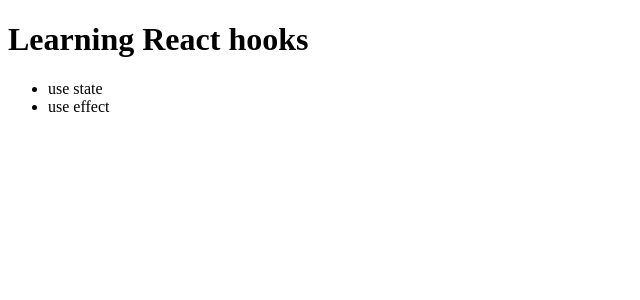
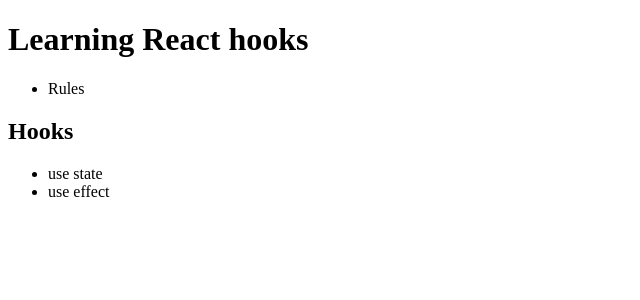
Before and after one commit to blue32a-sandbox/react-hooks, a React (Create React App) app: page / in a window 1280 px wide. Shown: the top 300 px of the page, without its empty margins (0-640 px from the left). Built offline with nearby package versions, Linux system fonts and the light colour scheme.

Commit message:
Rules of Hooks

```diff
--- a/src/App.js
+++ b/src/App.js
@@ -1,6 +1,7 @@
 import { useState } from 'react';
 import Effect from './Effect';
 import Home from './Home';
+import Rule from './Rule';
 import State from './State';
 
 function App() {
@@ -12,7 +13,8 @@
   const contents = new Map([
     ['home', <Home changePageHandler={changePageHandler} />],
     ['state', <State changePageHandler={changePageHandler} />],
-    ['effect', <Effect  changePageHandler={changePageHandler} />]
+    ['effect', <Effect changePageHandler={changePageHandler} />],
+    ['rule', <Rule  changePageHandler={changePageHandler} />]
   ]);
   const content = contents.get(page);
 
--- a/src/Home.js
+++ b/src/Home.js
@@ -2,6 +2,11 @@
   return (
     <>
       <h1>Learning React hooks</h1>
+      <ul>
+        <li onClick={() => changePageHandler('rule')}>Rules</li>
+      </ul>
+
+      <h2>Hooks</h2>
       <ul>
         <li onClick={() => changePageHandler('state')}>use state</li>
         <li onClick={() => changePageHandler('effect')}>use effect</li>
--- /dev/null
+++ b/src/Rule.js
@@ -0,0 +1,44 @@
+import { useEffect, useState } from "react";
+
+export default function Rule({ changePageHandler }) {
+  return (
+    <>
+      <h1>Rules</h1>
+      <Form />
+      <p onClick={() => changePageHandler('home')}>back</p>
+    </>
+  );
+}
+
+function Form() {
+  const [name, setName] = useState('Mary');
+
+  // 👎 フックが呼ばれる順番が変わってしまうのでバグが発生する
+  // react-hooks/rules-of-hooks が有効の場合はESLintエラーになる
+  // ルールが無効の場合、実行時にエラーになる
+  // if (name !== '') {
+  //   useEffect(function persistForm() {
+  //     localStorage.setItem('formData', name);
+  //   });
+  // }
+
+  useEffect(function persistForm() {
+    // 👍 条件を中に入れることでフックが呼ばれる順番は変らない
+    if (name !== '') {
+      localStorage.setItem('formData', name);
+    }
+  });
+
+  const [surname, setSurname] = useState('Poppins');
+
+  useEffect(function updateTitle() {
+    document.title = name + ' ' + surname;
+  });
+
+  return (
+    <form>
+      <input name="name" value={name} onChange={(event) => setName(event.target.value)} /><br />
+      <input name="surname" value={surname} onChange={(event) => setSurname(event.target.value)} />
+    </form>
+  )
+}
```
